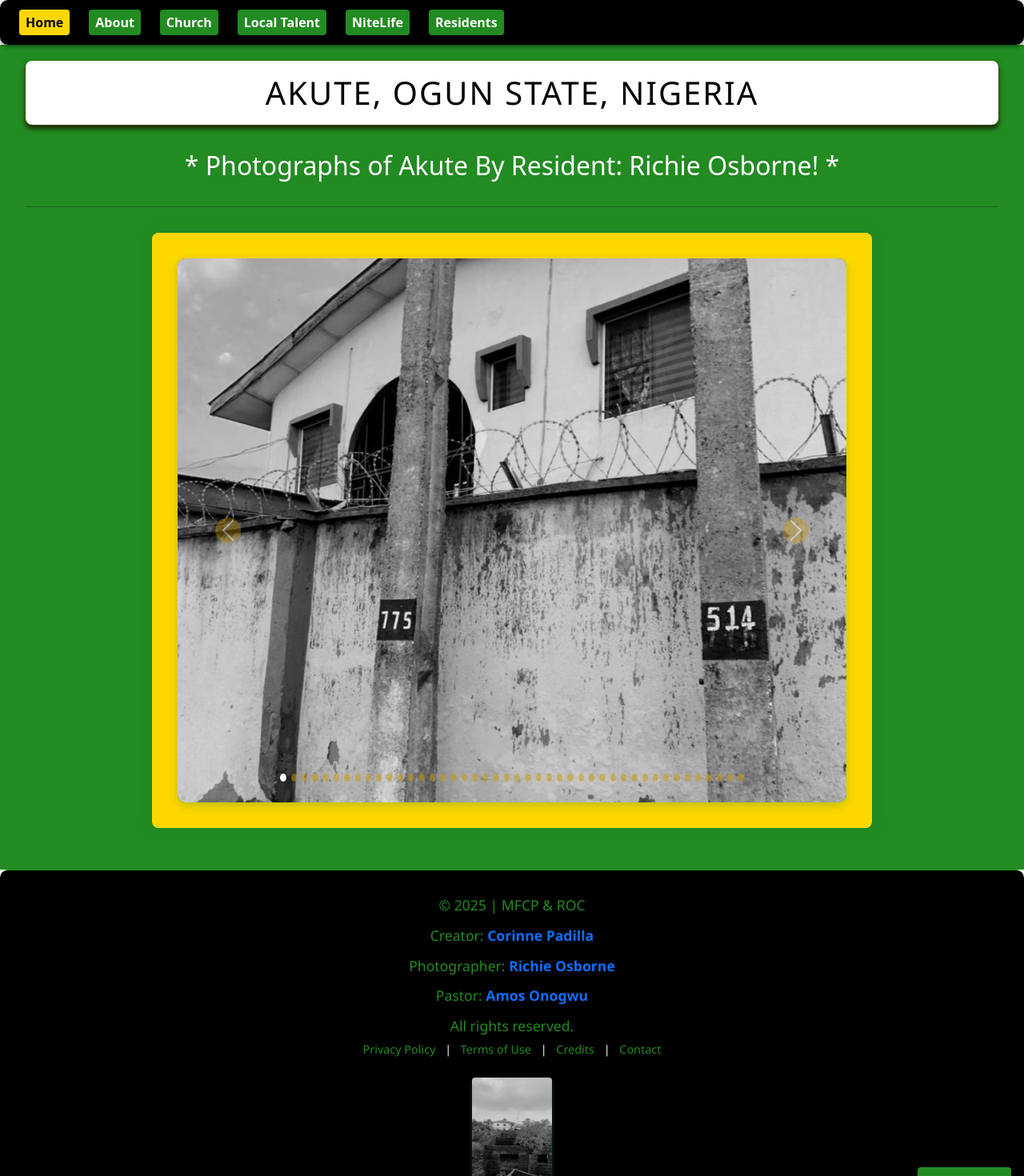
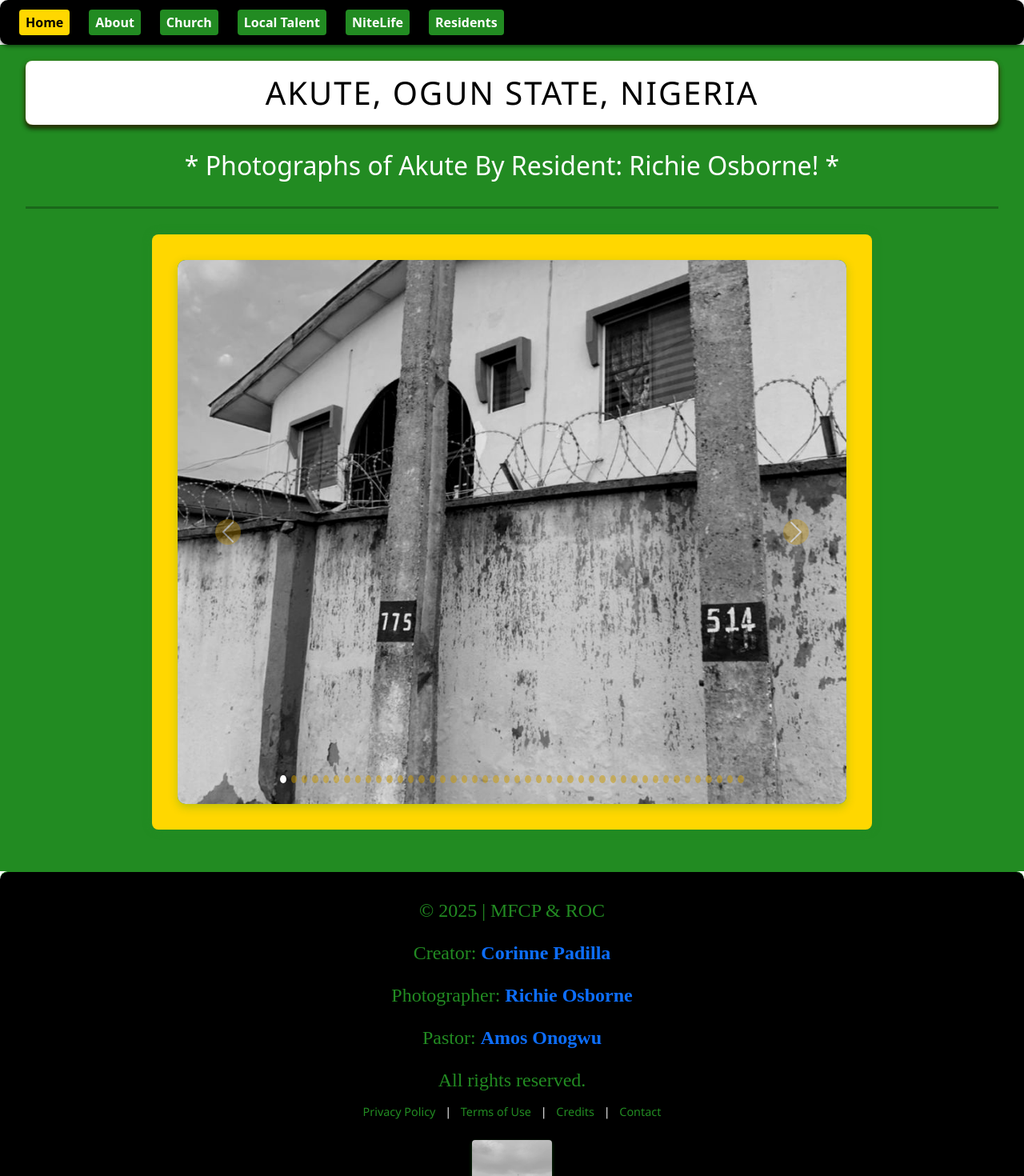
Before and after one commit to cochav4884/Nigeria, a React (Create React App) app: page / in a window 1280 px wide. Shown: the top 1470 px of the page at 80% size. Built offline with nearby package versions, Linux system fonts and the light colour scheme.

Commit message:
fixing <p> and <hr> in About page

```diff
--- a/src/App.css
+++ b/src/App.css
@@ -38,7 +38,7 @@
   height: auto;
   border-radius: 8px;
   margin-bottom: 1rem;
-  box-shadow: 0 4px 6px rgba(34, 139, 34, 0.4);
+  box-shadow: 0 4px 6px #000000;
 }
 
 .subheader {
@@ -50,9 +50,11 @@
 }
 
 p {
-  font-family: "Segoe UI", Tahoma, Geneva, Verdana, sans-serif;
+  font-family:'Times New Roman', Times, serif;
+  font-size:x-large;
   color: #000000;
   text-align: center;
+  padding-bottom: 5px;
 }
 
 .contact-info {
--- a/src/Pages/About.js
+++ b/src/Pages/About.js
@@ -36,7 +36,7 @@ function About() {
         <hr />
 
         <div className="container">
-          <h2 className="map mb-4">Map of Akute, Ogun State, Nigeria</h2>
+          <p className="custom-p">Map of Akute, Ogun State, Nigeria</p>
           <div
             className="page-image"
             id="map"
@@ -46,10 +46,10 @@ function About() {
           <hr />
 
           <section className="mb-5">
-            <h2 className="map mt-3">
+            <p className="custom-p">
               Akute, Ogun State, Nigeria is considered an International City of
               Peace.
-            </h2>
+            </p>
             <img
               className="img-fluid"
               src={cityOfPeace}
@@ -57,7 +57,7 @@ function About() {
               id="picture"
             />
 
-            <p className="text-light fs-5 text-center mt-3">
+            <p className="custom-p">
               For more information, please click on the link{" "}
               <a
                 href="https://www.internationalcitiesofpeace.org/cities-listing/akute-ogun-nigeria/"
@@ -68,19 +68,18 @@ function About() {
                   Click Me
                 </button>
               </a>
-              .
             </p>
           </section>
           <hr />
 
           <section className="mb-5">
-            <h2 className="map mt-3">
+            <p className="custom-p">
               Ogun State, Nigeria: created in 1976, bounded by the Oyo and Osun
               states to the north, Lagos state to the south, Ondo state to the
               east, and the Republic of Benin to the west. Ogun state produces
               rice, corn, cassava, yams, plantains, and bananas, and is covered
               predominantly by tropical rainforest.
-            </h2>
+            </p>
             <img
               className="img-fluid"
               src={rainforest}
@@ -88,7 +87,7 @@ function About() {
               id="picture1"
             />
 
-            <p className="text-light fs-5 text-center mt-3">
+            <p className="custom-p">
               For more information, please click on the link{" "}
               <a
                 href="https://www.britannica.com/place/Ogun-state-Nigeria"
@@ -99,19 +98,18 @@ function About() {
                   Click Me
                 </button>
               </a>
-              .
             </p>
           </section>
           <hr />
 
           <section className="mb-5">
-            <h2 className="map mt-3">
+            <p className="custom-p">
               Nigeria: Home to several indigenous pre-colonial states, a
               multi-national state of more than 250 ethnic groups who speak 500
               distinct languages. Nigeria became independent on October 1, 1960,
               and is a federation of 36 states and one federal capital
               territory. Nigeria is ruled by State and Local Governments.
-            </h2>
+            </p>
             <img
               className="img-fluid"
               src={population}
@@ -119,7 +117,7 @@ function About() {
               id="picture2"
             />
 
-            <p className="text-light fs-5 text-center mt-3">
+            <p className="custom-p">
               For more information, please click on the link{" "}
               <a
                 href="https://en.wikipedia.org/wiki/Nigeria"
@@ -130,7 +128,6 @@ function About() {
                   Click Me
                 </button>
               </a>
-              .
             </p>
           </section>
           <hr />
--- a/src/Styles/About.css
+++ b/src/Styles/About.css
@@ -1,9 +1,17 @@
 /* Container for the whole page content */
 
-.map {
+.custom-p {
   font-family: 'Segoe UI', Tahoma, Geneva, Verdana, sans-serif;
   color: #000000;
   text-align: center;
+  margin: 1rem 0;
+}
+
+hr {
+  border: 0;
+  height: 3px;
+  background-color: #000000; /* black */
+  margin: 2rem 0;
 }
 
 .text-light {
--- a/src/Styles/Church.css
+++ b/src/Styles/Church.css
@@ -29,7 +29,7 @@
   height: auto;
   border-radius: 8px;
   margin-bottom: 1rem;
-  box-shadow: 0 4px 6px rgba(0, 100, 0, 0.4); /* Dark green shadow */
+  box-shadow: 0 6px 8px rgba(0, 100, 0, 0.4); /* Dark green shadow */
 }
 
 /* Subheader */
```
